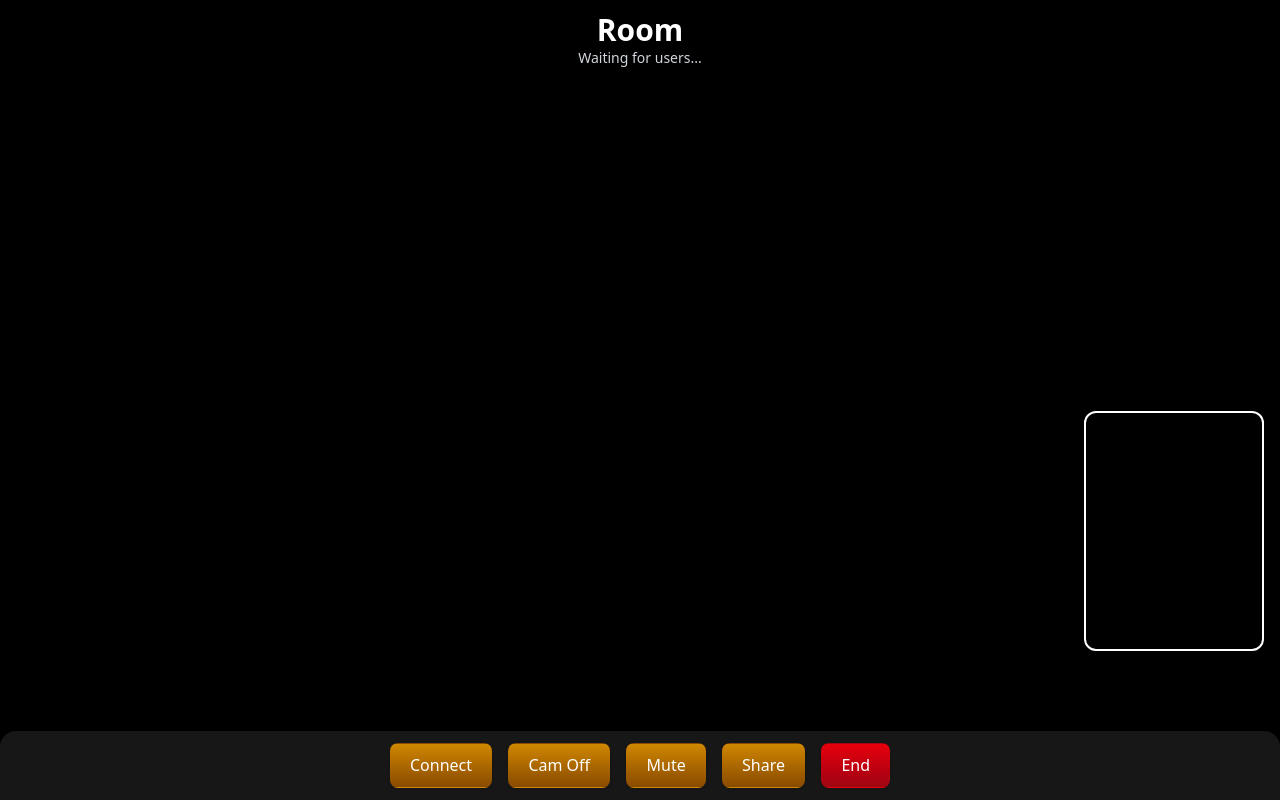
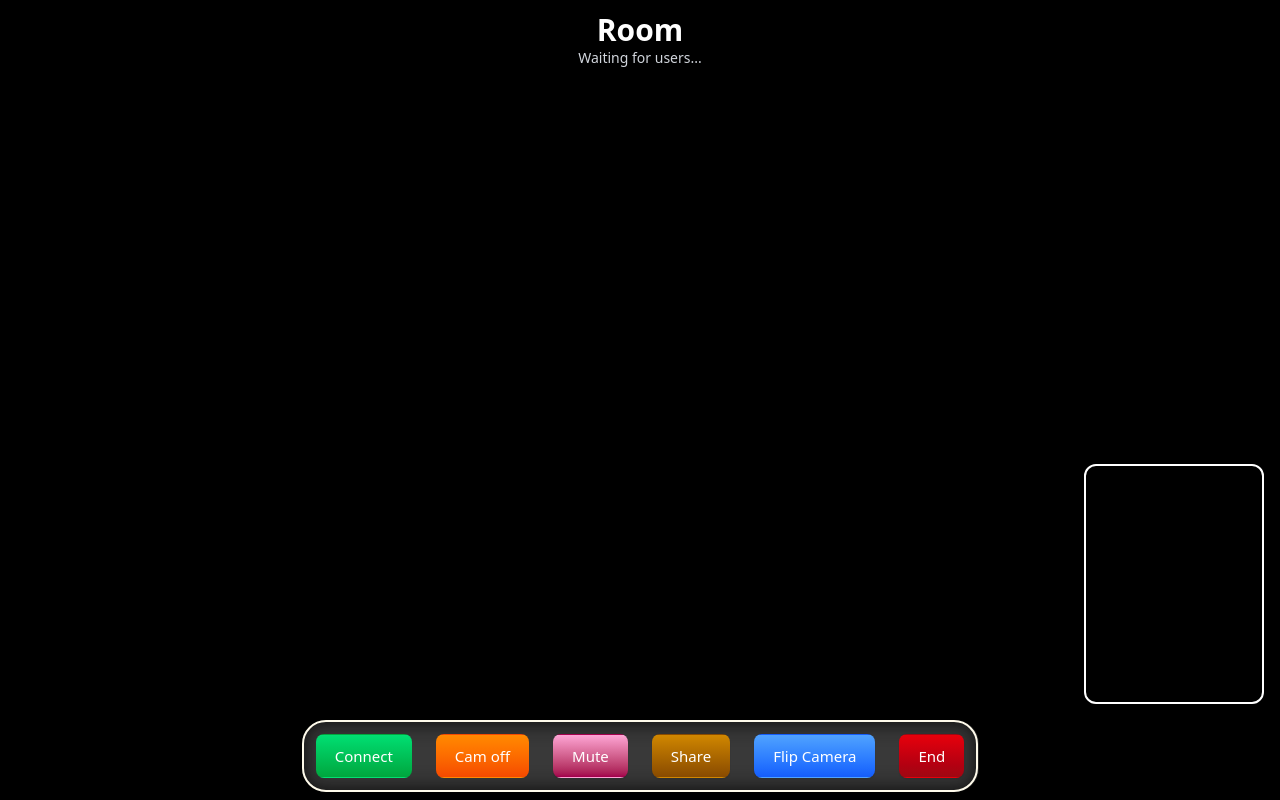
Before and after one commit to anoopsoni1/Frontendvideo, a React (Vite) app: page /mainpage in a window 1280 px wide. Built offline with nearby package versions, Linux system fonts and the light colour scheme; no server answers.

Commit message:
Push latest changes

```diff
--- a/src/Pages/Page2.jsx
+++ b/src/Pages/Page2.jsx
@@ -20,6 +20,7 @@ function Page2() {
   const [micOn, setMicOn] = useState(true);
   const [screenSharing, setScreenSharing] = useState(false);
   const [webcamStream, setWebcamStream] = useState(null);
+  const [facingMode, setFacingMode] = useState("user"); // 'user' = front, 'environment' = back
 
   const localVideoRef = useRef(null);
   const remoteVideosContainerRef = useRef(null);
@@ -34,6 +35,7 @@ function Page2() {
       console.error("Failed to get user media:", err);
     }
   };
+
   const handleScreenShare = async () => {
     if (!peer) return;
 
@@ -42,13 +44,10 @@ function Page2() {
         const screenStream = await navigator.mediaDevices.getDisplayMedia({ video: true, audio: true });
         const screenTrack = screenStream.getVideoTracks()[0];
 
-
-        const sender = peer.getSenders().find(s => s.track.kind === "video");
+        const sender = peer.getSenders().find((s) => s.track.kind === "video");
         if (sender) sender.replaceTrack(screenTrack);
 
-
         if (localVideoRef.current) localVideoRef.current.srcObject = screenStream;
-
 
         screenTrack.onended = () => {
           stopScreenShare();
@@ -67,13 +66,44 @@ function Page2() {
     if (!peer || !webcamStream) return;
 
     const videoTrack = webcamStream.getVideoTracks()[0];
-    const sender = peer.getSenders().find(s => s.track.kind === "video");
+    const sender = peer.getSenders().find((s) => s.track.kind === "video");
     if (sender) sender.replaceTrack(videoTrack);
-
 
     if (localVideoRef.current) localVideoRef.current.srcObject = webcamStream;
 
     setScreenSharing(false);
+  };
+
+  const flipCamera = async () => {
+    if (!peer || !webcamStream) return;
+
+    const newFacing = facingMode === "user" ? "environment" : "user";
+
+    try {
+      const newStream = await navigator.mediaDevices.getUserMedia({
+        video: { facingMode: newFacing },
+        audio: true,
+      });
+
+      const newVideoTrack = newStream.getVideoTracks()[0];
+
+      const sender = peer.getSenders().find((s) => s.track?.kind === "video");
+      if (sender) sender.replaceTrack(newVideoTrack);
+
+      // Preserve current camera/mic states
+      newVideoTrack.enabled = cameraOn;
+      newStream.getAudioTracks().forEach((track) => (track.enabled = micOn));
+
+      if (localVideoRef.current) localVideoRef.current.srcObject = newStream;
+
+      // Stop old stream
+      webcamStream.getTracks().forEach((track) => track.stop());
+
+      setWebcamStream(newStream);
+      setFacingMode(newFacing);
+    } catch (err) {
+      console.error("Failed to flip camera:", err);
+    }
   };
 
   const handleNewUserJoined = useCallback(({ emailid }) => {
@@ -126,10 +156,8 @@ function Page2() {
       videoElement.srcObject = remotestream;
       videoElement.autoplay = true;
       videoElement.playsInline = true;
-videoElement.className =
-  "absolute inset-0 w-full h-full object-cover bg-black";
+      videoElement.className = "absolute inset-0 w-full h-full object-cover bg-black";
       remoteVideosContainerRef.current.appendChild(videoElement);
-
     }
   }, [remotestream]);
 
@@ -174,21 +202,14 @@ remoteVideosContainerRef.current.appendChild(videoElement);
     if (streamed) streamed.getTracks().forEach((track) => track.stop());
     if (localVideoRef.current) localVideoRef.current.srcObject = null;
     if (remoteVideosContainerRef.current) remoteVideosContainerRef.current.innerHTML = "";
-      window.location.href = "/"
+    window.location.href = "/";
     setRemoteUsers([]);
   };
 
-  useEffect(() => {
-    getUserMedia();
-  }, []);
-
   return (
-<div style={{ height: "100dvh" }} className="bg-black flex flex-col relative">
-  {/* Header */}
+    <div style={{ height: "100dvh" }} className="bg-black flex flex-col relative overflow-hidden">
       <div className="absolute top-3 left-0 right-0 text-center z-20">
-    <div className="sm:text-3xl text-[20px] font-bold text-white">
-      Room
-    </div>
+        <div className="sm:text-3xl text-[20px] font-bold text-white">Room</div>
         <h2 className="text-sm text-gray-300">
           {remoteUsers.length > 0
             ? `Connected to: ${remoteUsers.join(", ")}`
@@ -196,61 +217,59 @@ remoteVideosContainerRef.current.appendChild(videoElement);
         </h2>
       </div>
 
-  {/* Remote Video Fullscreen */}
       <div className="flex-1 relative">
-    <div
-      ref={remoteVideosContainerRef}
-      className="absolute inset-0 w-full h-full bg-black"
-    >
-      {/* Remote videos will be appended here dynamically */}
-    </div>
+        <div ref={remoteVideosContainerRef} className="absolute inset-0 w-full h-full bg-black" />
 
-    {/* Local Video Floating (small) */}
         <video
           ref={localVideoRef}
           autoPlay
           muted
           playsInline
-      className="absolute bottom-20 right-4 w-[120px] h-[180px] sm:w-[180px] sm:h-[240px] rounded-xl shadow-lg object-cover border-2 border-white z-30"
+          className="absolute bottom-4 right-4 w-[120px] h-[180px] sm:w-[180px] sm:h-[240px] rounded-xl shadow-lg object-cover border-2 border-white z-30"
         />
       </div>
 
-  {/* Bottom Controls */}
-  <div className="p-3 bg-neutral-900 flex justify-center gap-3 sm:gap-4 rounded-t-2xl z-20">
+      <div className="grid place-items-center">
+        <div className="sm:p-3 flex gap-1 border-2 border-amber-50 sm:backdrop-contrast-50 backdrop-blur-md rounded-3xl sm:bg-black/10 sm:gap-6 z-20 sm:h-[9vh] mb-2 h-[6vh] sm:text-[15px] text-[12px]">
           <button
             onClick={handleCallButton}
-      className="sm:px-4 px-2 sm:py-2 py-1 text-white rounded-full shadow bg-gradient-to-b from-yellow-600 to-yellow-800 hover:from-yellow-500 hover:to-yellow-700 transition"
+            className="sm:px-4 sm:py-3 text-white bg-gradient-to-b from-green-400 to-green-600"
           >
             Connect
           </button>
           <button
             onClick={toggleCamera}
-      className="sm:px-4 px-2 sm:py-2 py-1 text-white rounded-full shadow bg-gradient-to-b from-yellow-600 to-yellow-800 hover:from-yellow-500 hover:to-yellow-700 transition"
+            className="sm:px-4 sm:py-2 text-white rounded-[20px] bg-gradient-to-b from-orange-400 to-orange-600"
           >
-      {cameraOn ? "Cam Off" : "Cam On"}
+            {cameraOn ? "Cam off" : "Cam On"}
           </button>
           <button
             onClick={toggleMic}
-      className="sm:px-4 px-2 sm:py-2 py-1 text-white rounded-full shadow bg-gradient-to-b from-yellow-600 to-yellow-800 hover:from-yellow-500 hover:to-yellow-700 transition"
+            className="sm:px-4 sm:py-2 text-white rounded-[20px] shadow bg-gradient-to-b from-pink-300 to-pink-800"
           >
             {micOn ? "Mute" : "Unmute"}
           </button>
           <button
             onClick={handleScreenShare}
-      className="sm:px-4 px-2 sm:py-2 py-1 text-white rounded-full shadow bg-gradient-to-b from-yellow-600 to-yellow-800 hover:from-yellow-500 hover:to-yellow-700 transition"
+            className="sm:px-4 sm:py-2 text-white rounded-[20px] shadow bg-gradient-to-b from-yellow-600 to-yellow-800 hover:from-yellow-500 hover:to-yellow-700 transition"
           >
             {screenSharing ? "Stop" : "Share"}
           </button>
           <button
+            onClick={flipCamera}
+            className="sm:px-4 sm:py-2 text-white rounded-[20px] shadow bg-gradient-to-b from-blue-400 to-blue-600"
+          >
+            Flip Camera
+          </button>
+          <button
             onClick={handleEndCall}
-      className="sm:px-4 px-2 sm:py-2 py-1 text-white rounded-full shadow bg-gradient-to-b from-red-600 to-red-800 hover:from-red-500 hover:to-red-700 transition"
+            className="sm:px-4 sm:py-2 text-white rounded-[20px] shadow bg-gradient-to-b from-red-600 to-red-800 hover:from-red-500 hover:to-red-700 transition"
           >
             End
           </button>
         </div>
       </div>
-
-
+    </div>
   );
 }
 
```
Lines whose indentation alone changed are shown as unchanged.
